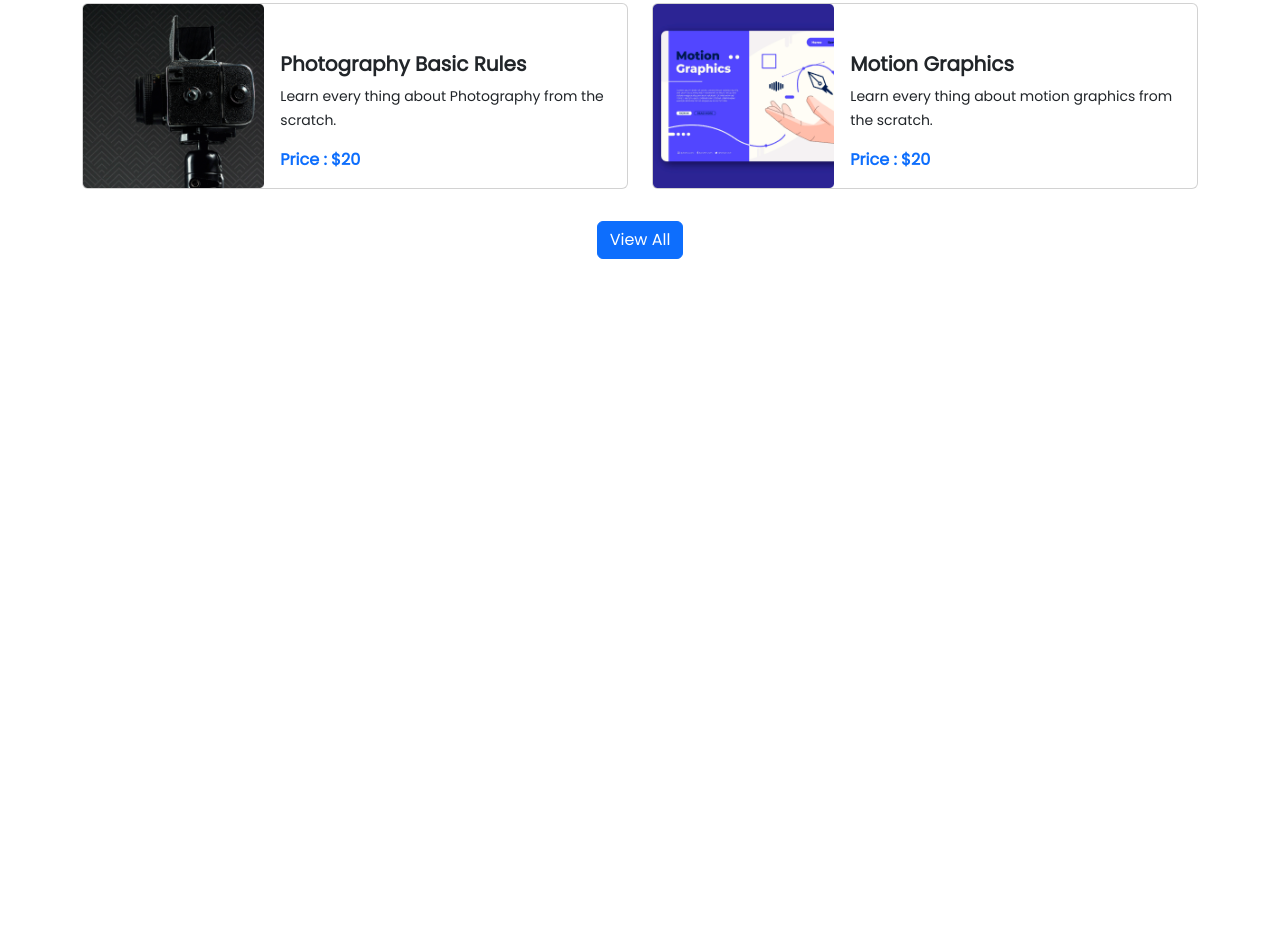
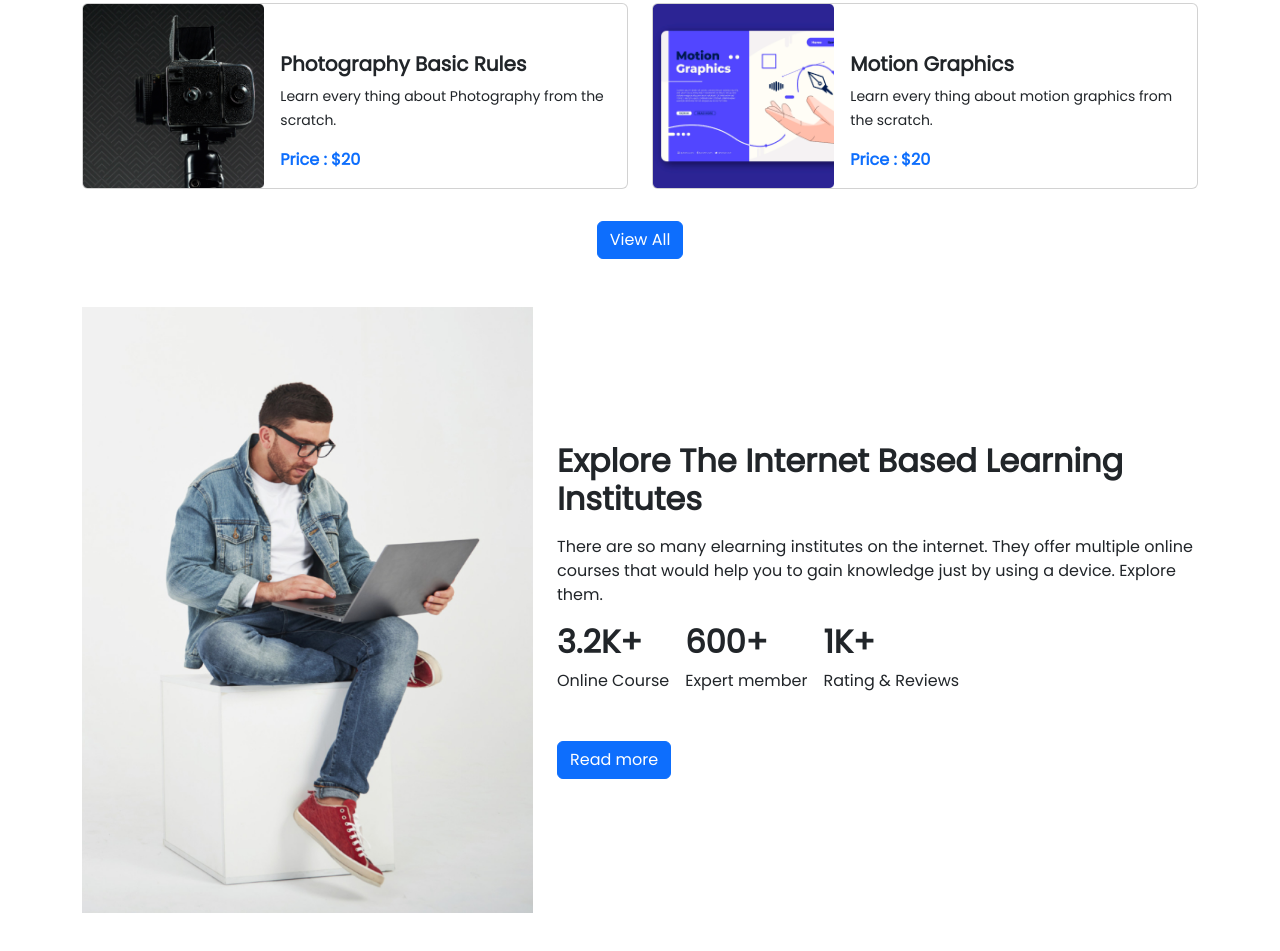
Before and after one commit to SalehZo-Niloy/Assignment-3, a plain HTML site: page index.html in a window 1280 px wide. Shown: the part 1359-2310 px from the top of the page. Before the commit the page ends 1666 px from the top, so only its background shows below. Drawn offline with nearby package versions, Linux system fonts and the light colour scheme.

Commit message:
added optional explore section

```diff
--- a/index.html
+++ b/index.html
@@ -4,7 +4,7 @@
 <head>
     <meta charset="utf-8">
     <meta name="viewport" content="width=device-width, initial-scale=1">
-    <title>Bootstrap demo</title>
+    <title>E-school</title>
     <link href="https://cdn.jsdelivr.net/npm/bootstrap@5.2.0/dist/css/bootstrap.min.css" rel="stylesheet"
         integrity="sha384-gH2yIJqKdNHPEq0n4Mqa/HGKIhSkIHeL5AyhkYV8i59U5AR6csBvApHHNl/vI1Bx" crossorigin="anonymous">
     <!-- customized css  -->
@@ -223,6 +223,39 @@
             </div>
         </section>
         <!-- courses section end  -->
+        <!-- explore section start  -->
+        <section class="my-5">
+            <div class="row">
+                <div class="col-12 col-md-5">
+                    <img src="images\working.png" alt="" class="img-fluid h-100">
+                </div>
+                <div class="col-12 col-md-7 d-flex justify-content-center align-items-center">
+                    <div>
+                        <h2 class="fw-bolder my-3">Explore The Internet Based Learning Institutes</h2>
+                        <p class="my-3">There are so many elearning institutes on the internet. They offer multiple
+                            online courses
+                            that
+                            would help you to gain knowledge just by using a device. Explore them.</p>
+                        <div class="d-flex gap-3 flex-wrap my-3">
+                            <div>
+                                <h2 class="fw-bolder">3.2K+</h2>
+                                <p>Online Course</p>
+                            </div>
+                            <div>
+                                <h2 class="fw-bolder">600+</h2>
+                                <p>Expert member</p>
+                            </div>
+                            <div>
+                                <h2 class="fw-bolder">1K+</h2>
+                                <p>Rating & Reviews</p>
+                            </div>
+                        </div>
+                        <button type="button" class="btn btn-primary my-3">Read more</button>
+                    </div>
+                </div>
+            </div>
+        </section>
+        <!-- explore section end  -->
     </main>
 
 
```
